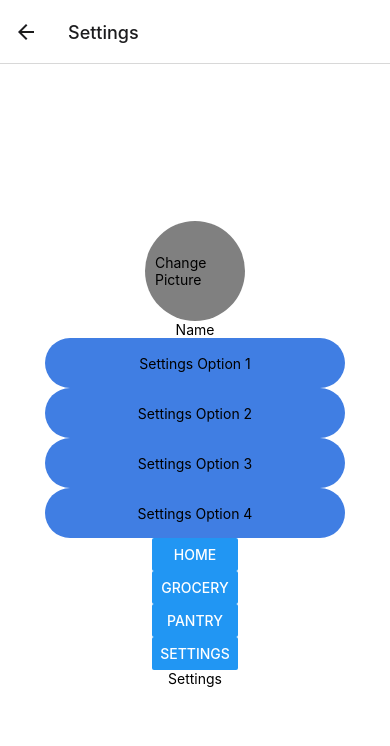
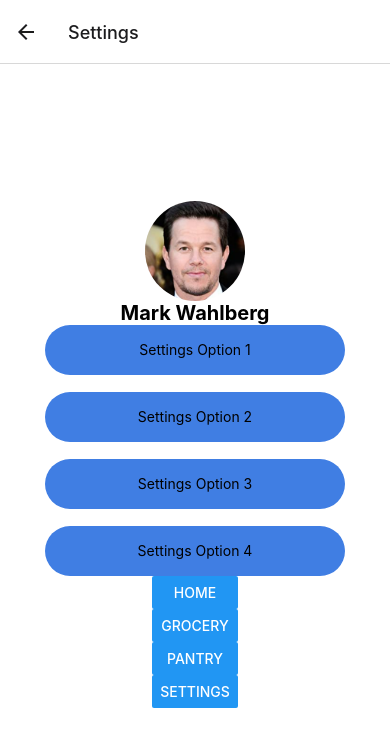
Before and after one commit to CS222-UIUC/course-project-recipe-app, a React Native app in the folder recipe/: screen /Settings in a window 390 px wide. Shown: the top 746 px of the page. Built offline with nearby package versions, Linux system fonts and the light colour scheme.

Commit message:
added mark and continued to perfect the settings page, still not done though

```diff
--- a/recipe/components/StyleSheet.js
+++ b/recipe/components/StyleSheet.js
@@ -34,6 +34,19 @@
       borderRadius: 28,
       backgroundColor: '#407ee3',
     },
+    containerProfile: {
+      //flex: 2,
+      backgroundColor: '#fff',
+      alignItems: 'center',
+      fontSize: 20,
+      fontWeight: "bold"
+      //justifyContent: 'center',
+      //padding: 100,
+    },
+    titleText: {
+      fontSize: 20,
+      fontWeight: "bold"
+    },
 
 
   });
--- a/recipe/screens/SettingsScreen.js
+++ b/recipe/screens/SettingsScreen.js
@@ -1,19 +1,26 @@
 import { menuBar} from "./menubar.js";
-import {  Text, View } from 'react-native';
+import { Image, Text, View } from 'react-native';
 import ProfilePic from "../components/ProfilePic.js";
 import { styles } from '../components/StyleSheet.js'
 import SettingsButton from "../components/SettingsButton.js";
 const SettingsScreen = ({ navigation }) => {
     return (
       <View style={styles.container}>
-        <ProfilePic>Change Picture</ProfilePic>
-        <Text>Name</Text>
-        <SettingsButton>Settings Option 1</SettingsButton>
-        <SettingsButton>Settings Option 2</SettingsButton>
-        <SettingsButton>Settings Option 3</SettingsButton>
-        <SettingsButton>Settings Option 4</SettingsButton>
-        {menuBar(navigation)}
-        <Text>Settings</Text>
+        <View style={styles.containerProfile}>
+          <Image
+            style={{width: 100, height: 100, borderRadius: 50}}
+            source={require('../assets/mark2.png')}
+          />
+          <Text style ={styles.titleText}>Mark Wahlberg</Text>
+        </View>
+          <SettingsButton>Settings Option 1</SettingsButton>
+          <Text> </Text>
+          <SettingsButton>Settings Option 2</SettingsButton>
+          <Text> </Text>
+          <SettingsButton>Settings Option 3</SettingsButton>
+          <Text> </Text>
+          <SettingsButton>Settings Option 4</SettingsButton>
+          {menuBar(navigation)}
       </View>
     );
   };
```
Also changed, not shown: recipe/assets/mark2.png (added).
